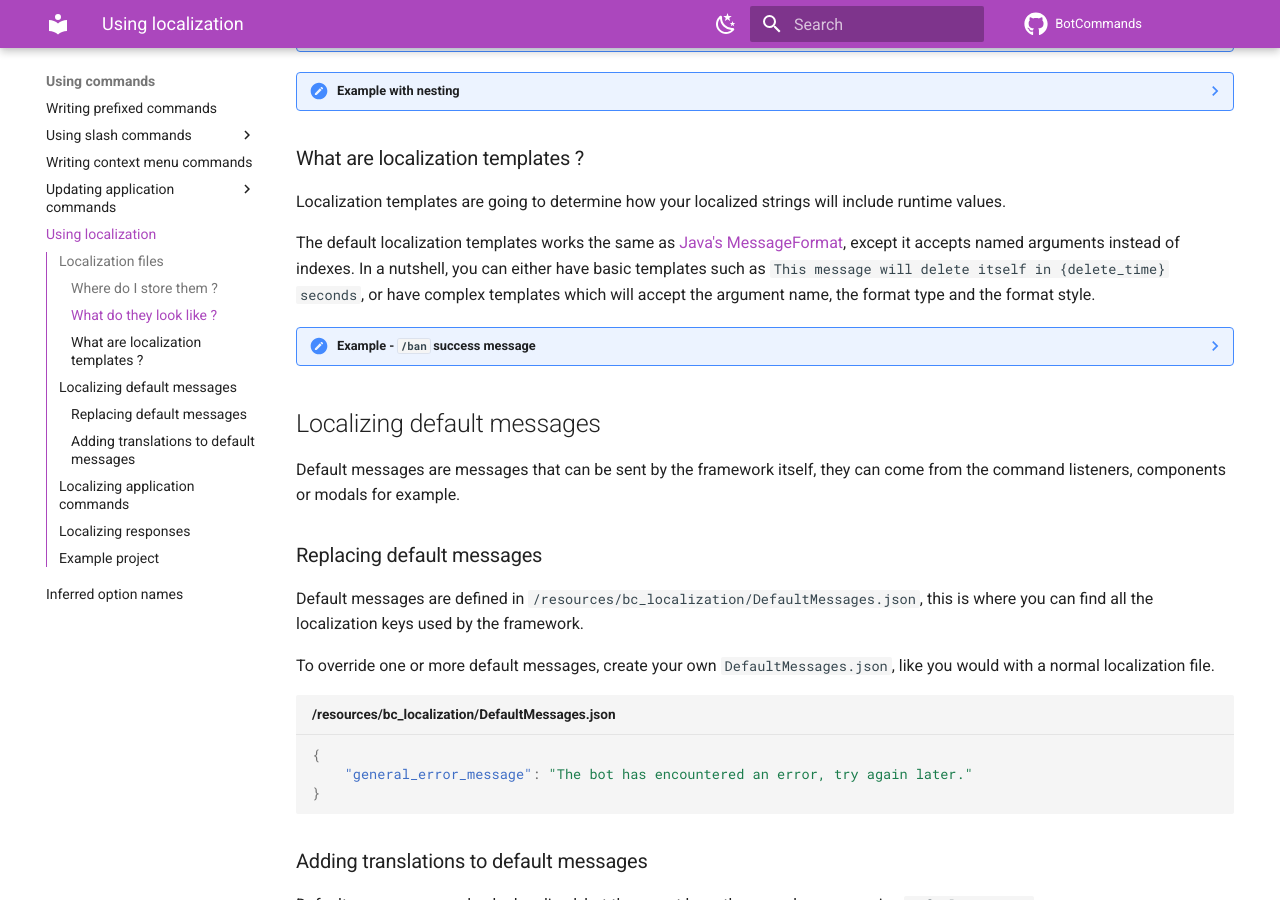
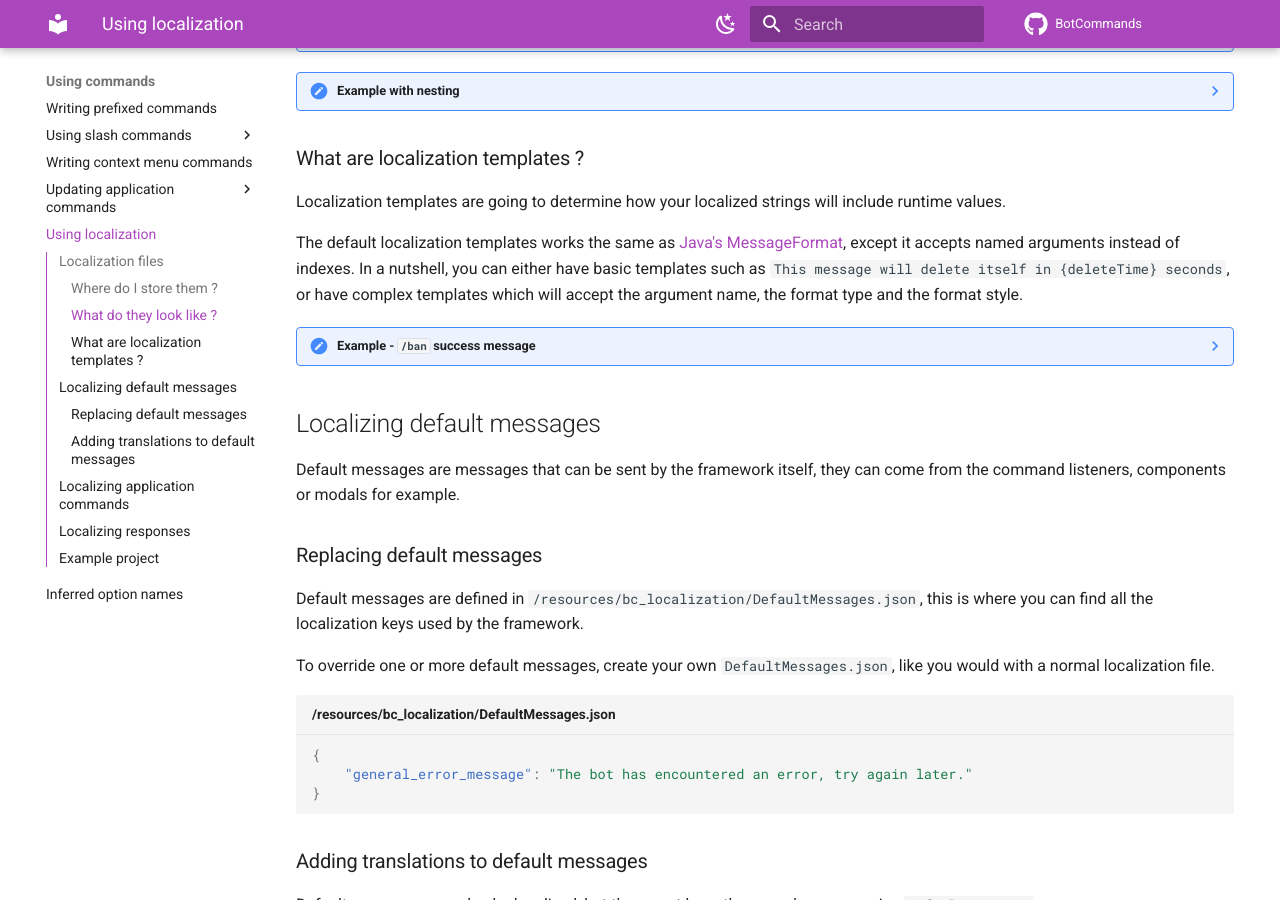
Before and after one commit to freya022/BotCommands-Wiki, an MkDocs documentation site: the page built from docs/using-commands/Using-localization.md, in a window 1280 px wide and 900 px high, scrolled down 903 px. Built offline with MkDocs 1.6.1 and Material for MkDocs 9.7.7, drawn with Linux system fonts in a browser that asks for light colours; comment, search, counter and statistics services are not loaded; part of the change alters nothing that is shown.

Commit message:
Use camelcase for template arguments

````diff
--- a/docs/using-commands/Using-localization.md
+++ b/docs/using-commands/Using-localization.md
@@ -46,12 +46,12 @@ but they can look exactly like the keys in Java's `ResourceBundle`, where no nes
 Localization templates are going to determine how your localized strings will include runtime values.
 
 The default localization templates works the same as [Java's MessageFormat](https://docs.oracle.com/en/java/javase/17/docs/api/java.base/java/text/MessageFormat.html), except it accepts named arguments instead of indexes.
-In a nutshell, you can either have basic templates such as `This message will delete itself in {delete_time} seconds`, or have complex templates which will accept the argument name, the format type and the format style.
+In a nutshell, you can either have basic templates such as `This message will delete itself in {deleteTime} seconds`, or have complex templates which will accept the argument name, the format type and the format style.
 
 ??? note "Example - `/ban` success message"
     ```json title="/resources/bc_localization/MyCommandsLocalization.json"
     {
-        "ban.success": "{banned_user} was banned successfully for the reason '{reason}', and {del_hours} {del_hours, choice, 1#hour|2<hours} of messages were deleted"
+        "ban.success": "{bannedUser} was banned successfully for the reason '{reason}', and {delHours} {delHours, choice, 1#hour|2<hours} of messages were deleted"
     }
     ```
 
@@ -59,8 +59,8 @@ In a nutshell, you can either have basic templates such as `This message will de
 
     ```java title="Ban.java"
     final String response = event.localize("ban.success",
-        entry("banned_user", targetUser.getAsMention()),
-        entry("del_hours", delHours), // (1)
+        entry("bannedUser", targetUser.getAsMention()),
+        entry("delHours", delHours), // (1)
         entry("reason", reason)
     );
 
````
